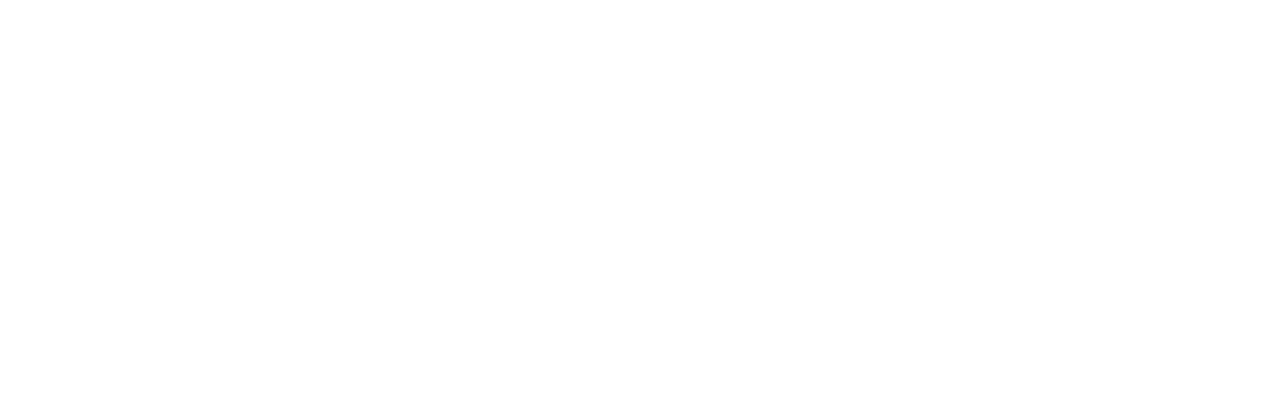
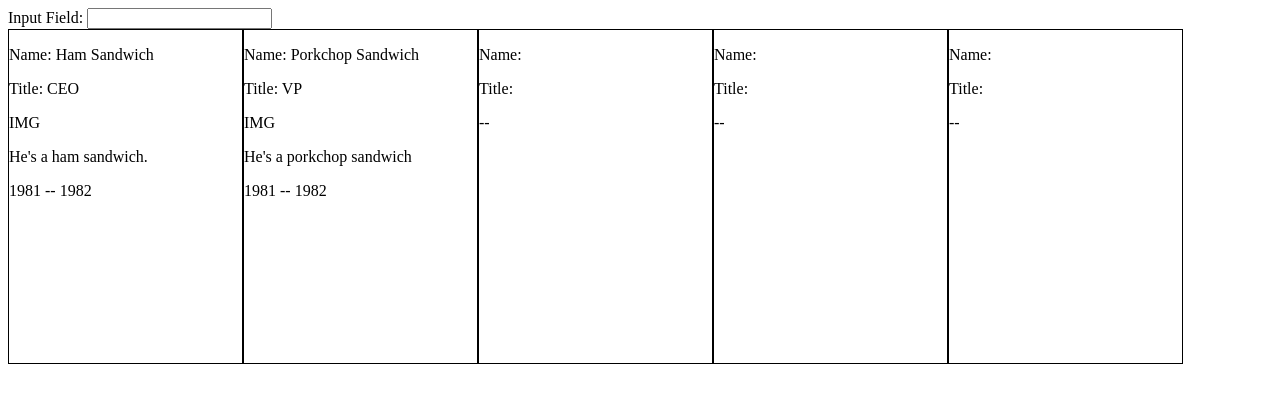
Before and after one commit to hiattcollins/Ex-2SPA-EvntListn-3-WYSIWYG, a plain HTML site: page index.html in a window 1280 px wide. Drawn offline with Linux system fonts and the light colour scheme.

Commit message:
initial html structure, object, and layout

```diff
--- a/index.html
+++ b/index.html
@@ -5,6 +5,14 @@
 		<link rel="stylesheet" type="text/css" href="wysiwyg.css">
 	</head>
 	<body>
+		<label for="inputField">Input Field:</label>
+		<input type="text" name="inputField" id="inputField">
+
+		<div id="outputEl">
+
+
+		</div>
+		<span></span>
 
 		<script type="text/javascript" src="wysiwyg.js"></script>
 	</body>
--- a/wysiwyg.css
+++ b/wysiwyg.css
@@ -0,0 +1,6 @@
+.person__container {
+	width: 233px;
+	height: 333px;
+	border: 1px black solid;
+	float: left;
+}
--- a/wysiwyg.js
+++ b/wysiwyg.js
@@ -1 +1,100 @@
 console.log("wysiwyg.js");
+
+
+let coolCats = [
+{
+	title: "CEO",
+	name: "Ham Sandwich",
+	bio: "He's a ham sandwich.",
+	image: "IMG",
+	lifespan: {
+		birth: "1981",
+		death: "1982"
+	}
+},
+
+{
+	title: "VP",
+	name: "Porkchop Sandwich",
+	bio: "He's a porkchop sandwich",
+	image: "IMG",
+	lifespan: {
+		birth: "1981",
+		death: "1982"
+	}
+},
+
+{
+	title: "",
+	name: "",
+	bio: "",
+	image: "",
+	lifespan: {
+		birth: "",
+		death: ""
+	}
+},
+
+{
+	title: "",
+	name: "",
+	bio: "",
+	image: "",
+	lifespan: {
+		birth: "",
+		death: ""
+	}
+},
+
+{
+	title: "",
+	name: "",
+	bio: "",
+	image: "",
+	lifespan: {
+		birth: "",
+		death: ""
+	}
+}
+
+];
+
+console.log("coolCats", coolCats);
+
+// example code
+var counter = 0;
+var outputEl = document.getElementById("outputEl");
+for (; counter < 5; counter++) {
+  // Give each person element a unique identifier
+  outputEl.innerHTML += `<div class="person__container" id="person--${counter}">
+							<person>
+							  <header>
+							  	<p class="person__name">Name: ${coolCats[counter].name}</p>
+							  	<p class="person__title">Title: ${coolCats[counter].title}</p></header>
+							  <section>
+							  	<p class="person__image">${coolCats[counter].image}</p>
+							  	<p class="person__bio">${coolCats[counter].bio}</p>
+							  </section>
+							  <footer>
+							  	<span class="birth__year">${coolCats[counter].lifespan.birth} -- </span>
+							  	<span class="death__year">${coolCats[counter].lifespan.death}</span>
+							  </footer>
+							</person>
+  						</div>`;
+}
+
+// Now containerEl will have elements in it
+var containerEl = document.getElementsByClassName("person__container");
+
+// Event listeners are created
+for (var i = 0; i < containerEl.length; i++) {
+  containerEl[i].addEventListener("click", function (event) {
+    // Logic to execute when the element is clicked
+    console.log("event.target", event.target);
+    console.log("event.target.parentElement", event.target.parentElement);
+    console.log("event.target.parentElement.parentElement", event.target.parentElement.parentElement);
+    console.log("event.target.parentElement.parentElement.parentElement", event.target.parentElement.parentElement.parentElement);
+    console.log("event.target.parentElement.parentElement.parentElement.id", event.target.parentElement.parentElement.parentElement.id);
+
+  });
+};
```
